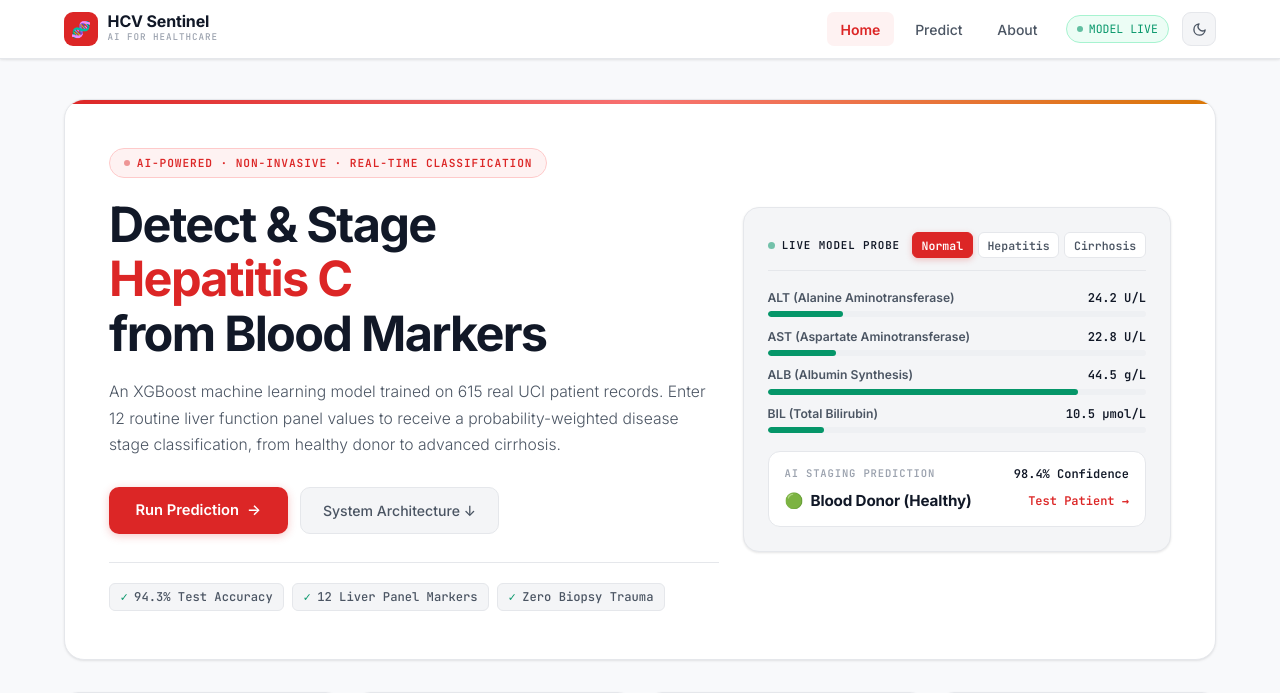
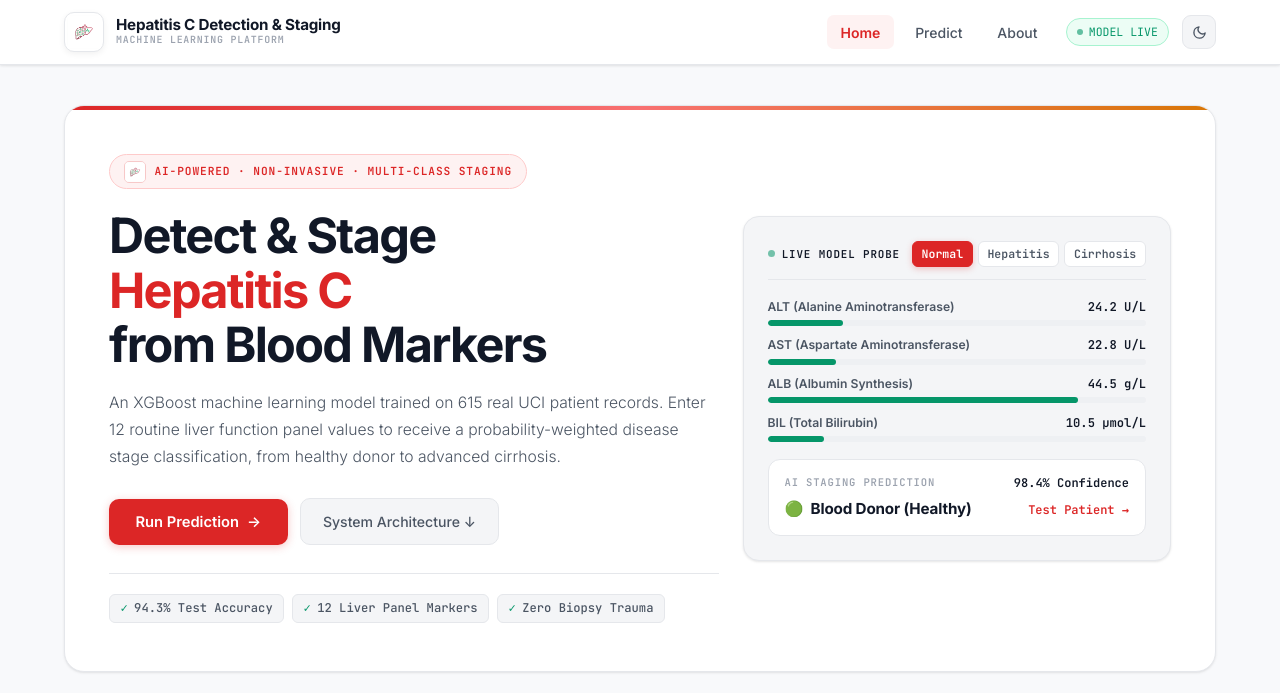
Before and after one commit to jameslewis-git/AIH-Hepatitis-C---Mini-Project, a Flask app: page / in a window 1280 px wide. Shown: the top 693 px of the page. Run offline with Flask 3, Linux system fonts and the light colour scheme; some libraries are stand-ins or nearby versions.

Commit message:
feat: set official title to 'Hepatitis C Detection and Staging using Machine Learning' and add custom AI medical logo

```diff
--- a/static/css/style.css
+++ b/static/css/style.css
@@ -1,5 +1,5 @@
 /* ================================================================
-   HCV Sentinel - Clean White Medical Theme
+   Hepatitis C Detection and Staging using Machine Learning - Medical Theme
    Professional, clinical, modern healthcare UI
    ================================================================ */
 
@@ -269,8 +269,26 @@ body {
 .navbar-brand {
   display: flex;
   align-items: center;
-  gap: 0.6rem;
+  gap: 0.75rem;
   text-decoration: none;
+}
+
+.brand-logo-img {
+  width: 40px;
+  height: 40px;
+  border-radius: 10px;
+  object-fit: cover;
+  flex-shrink: 0;
+  border: 1.5px solid var(--border);
+  box-shadow: 0 2px 6px rgba(0,0,0,0.06);
+  background: #ffffff;
+  padding: 2px;
+  transition: transform 0.25s ease, box-shadow 0.25s ease;
+}
+
+.navbar-brand:hover .brand-logo-img {
+  transform: scale(1.06) rotate(-2deg);
+  box-shadow: 0 4px 12px rgba(220, 38, 38, 0.2);
 }
 
 .brand-icon {
@@ -285,20 +303,20 @@ body {
 }
 
 .brand-name {
-  font-size: 1rem;
+  font-size: 0.95rem;
   font-weight: 700;
   color: var(--text-primary);
-  letter-spacing: -0.01em;
-  line-height: 1.1;
+  letter-spacing: -0.015em;
+  line-height: 1.15;
 }
 
 .brand-sub {
-  font-size: 0.58rem;
+  font-size: 0.62rem;
   font-family: var(--font-mono);
   color: var(--text-muted);
-  letter-spacing: 0.1em;
+  letter-spacing: 0.08em;
   text-transform: uppercase;
-  font-weight: 500;
+  font-weight: 600;
 }
 
 .nav-link {
--- a/templates/about.html
+++ b/templates/about.html
@@ -1,5 +1,5 @@
 {% extends "base.html" %}
-{% block title %}About the Model · HCV Sentinel{% endblock %}
+{% block title %}About the Model · Hepatitis C Detection & Staging{% endblock %}
 {% block content %}
 <div style="max-width:1150px; margin:0 auto; padding:0 1.5rem 3rem;">
 
@@ -71,10 +71,10 @@
 
         <div style="background:rgba(16,185,129,0.06); border:1px solid rgba(16,185,129,0.25); border-radius:12px; padding:1rem 1.25rem;">
           <strong style="color:var(--healthy); font-size:0.86rem; display:block; margin-bottom:0.4rem;">
-            💡 The HCV Sentinel Solution:
+            💡 The Machine Learning Diagnostic Solution:
           </strong>
           <p style="font-size:0.83rem; color:var(--text-secondary); line-height:1.55; margin-bottom:0;">
-            Standard <strong>Liver Function Tests (LFT)</strong> cost only $15–$30 and are available in any diagnostic pathology lab. By utilizing advanced machine learning on 12 routinely collected biochemical markers, HCV Sentinel stages hepatic progression with <strong>{{ accuracy }} accuracy</strong> non-invasively.
+            Standard <strong>Liver Function Tests (LFT)</strong> cost only $15–$30 and are available in any diagnostic pathology lab. By utilizing advanced machine learning on 12 routinely collected biochemical markers, this clinical model stages hepatic progression with <strong>{{ accuracy }} accuracy</strong> non-invasively.
           </p>
         </div>
       </div>
--- a/templates/base.html
+++ b/templates/base.html
@@ -3,8 +3,11 @@
 <head>
   <meta charset="utf-8">
   <meta name="viewport" content="width=device-width, initial-scale=1">
-  <meta name="description" content="HCV Sentinel: AI-powered Hepatitis C detection and staging using machine learning on routine blood panel values.">
-  <title>{% block title %}HCV Sentinel: AI Liver Staging{% endblock %}</title>
+  <meta name="description" content="Hepatitis C Detection and Staging using Machine Learning: AI-powered diagnostic platform trained on routine blood panel values.">
+  <title>{% block title %}Hepatitis C Detection and Staging using Machine Learning{% endblock %}</title>
+
+  <!-- Favicon -->
+  <link rel="icon" type="image/jpeg" href="{{ url_for('static', filename='img/app_logo.jpg') }}">
 
   <!-- Fonts -->
   <link rel="preconnect" href="https://fonts.googleapis.com">
@@ -31,7 +34,7 @@
     <div class="preloader-dna">
       <div class="preloader-dna-inner"></div>
     </div>
-    <div class="preloader-text">Initializing HCV Sentinel</div>
+    <div class="preloader-text">Initializing Diagnostic Engine</div>
     <div class="preloader-bar">
       <div class="preloader-bar-fill"></div>
     </div>
@@ -42,10 +45,10 @@
     <div style="max-width:1200px; margin:0 auto; padding:0 1.5rem; display:flex; align-items:center; justify-content:space-between;">
 
       <a class="navbar-brand" href="{{ url_for('home') }}" style="text-decoration:none;">
-        <div class="brand-icon">🧬</div>
+        <img src="{{ url_for('static', filename='img/app_logo.jpg') }}" alt="Hepatitis C Detection and Staging Logo" class="brand-logo-img">
         <div>
-          <div class="brand-name" style="line-height:1.1; font-weight:700; color:var(--text-primary);">HCV Sentinel</div>
-          <div class="brand-sub">AI for Healthcare</div>
+          <div class="brand-name">Hepatitis C Detection &amp; Staging</div>
+          <div class="brand-sub">Machine Learning Platform</div>
         </div>
       </a>
 
@@ -90,7 +93,8 @@
 
   <footer class="app-footer">
     <div class="footer-text">
-      HCV Sentinel <span class="footer-dot">·</span> AI for Healthcare Mini Project
+      <img src="{{ url_for('static', filename='img/app_logo.jpg') }}" alt="Logo" style="width:18px; height:18px; border-radius:4px; vertical-align:middle; margin-right:0.35rem; display:inline-block;">
+      Hepatitis C Detection and Staging using Machine Learning <span class="footer-dot">·</span> AI for Healthcare Mini Project
       <span class="footer-dot">·</span> Academic use only (not a certified medical device)
       <span class="footer-dot">·</span> UCI HCV Dataset
     </div>
--- a/templates/home.html
+++ b/templates/home.html
@@ -1,5 +1,5 @@
 {% extends "base.html" %}
-{% block title %}HCV Sentinel · Hepatitis C AI Detection & Staging{% endblock %}
+{% block title %}Hepatitis C Detection and Staging using Machine Learning{% endblock %}
 {% block content %}
 <div style="max-width:1200px; margin:0 auto; padding:0 1.5rem;">
 
@@ -10,9 +10,9 @@
     <div class="row align-items-center g-4">
       <!-- Left Column: Headline, Description & Actions -->
       <div class="col-lg-7">
-        <div class="hero-badge">
-          <div class="hero-badge-dot"></div>
-          AI-Powered · Non-Invasive · Real-time Classification
+        <div class="hero-badge" style="gap:0.55rem; align-items:center;">
+          <img src="{{ url_for('static', filename='img/app_logo.jpg') }}" alt="Logo" style="width:22px; height:22px; border-radius:5px; object-fit:cover; border:1px solid rgba(220,38,38,0.2);">
+          <span>AI-Powered · Non-Invasive · Multi-Class Staging</span>
         </div>
 
         <h1>
--- a/templates/predict.html
+++ b/templates/predict.html
@@ -1,5 +1,5 @@
 {% extends "base.html" %}
-{% block title %}Predict Stage · HCV Sentinel{% endblock %}
+{% block title %}Predict Stage · Hepatitis C Detection & Staging{% endblock %}
 {% block content %}
 <div style="max-width:1100px; margin:0 auto; padding:0 1.5rem;">
 
--- a/templates/result.html
+++ b/templates/result.html
@@ -1,5 +1,5 @@
 {% extends "base.html" %}
-{% block title %}Prediction Result: {{ label }} · HCV Sentinel{% endblock %}
+{% block title %}Prediction Result: {{ label }} · Hepatitis C Detection & Staging{% endblock %}
 {% block content %}
 <div style="max-width:1000px; margin:0 auto; padding:0 1.5rem;">
 
```
Also changed, not shown: REPORT.md (+4 -0 lines), README.md, static/img/app_logo.jpg (added), static/img/favicon.jpg (added), 2 other files.
